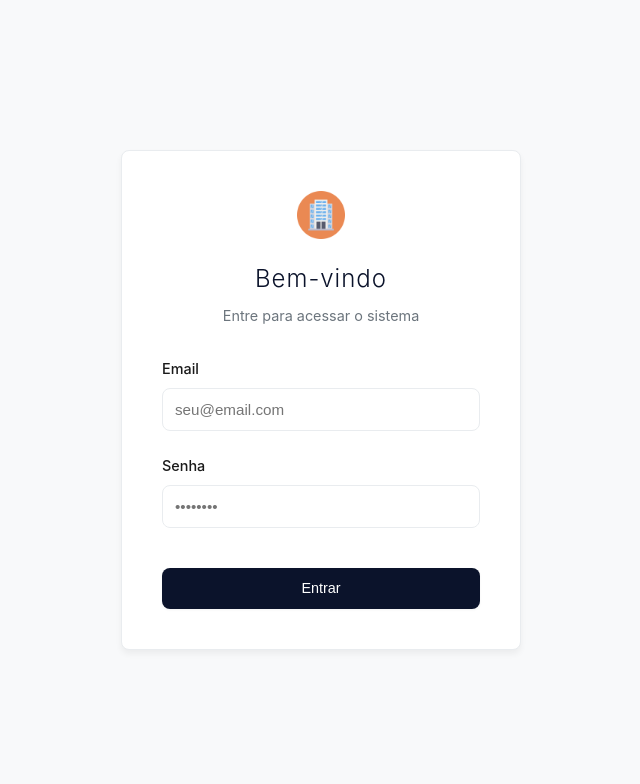
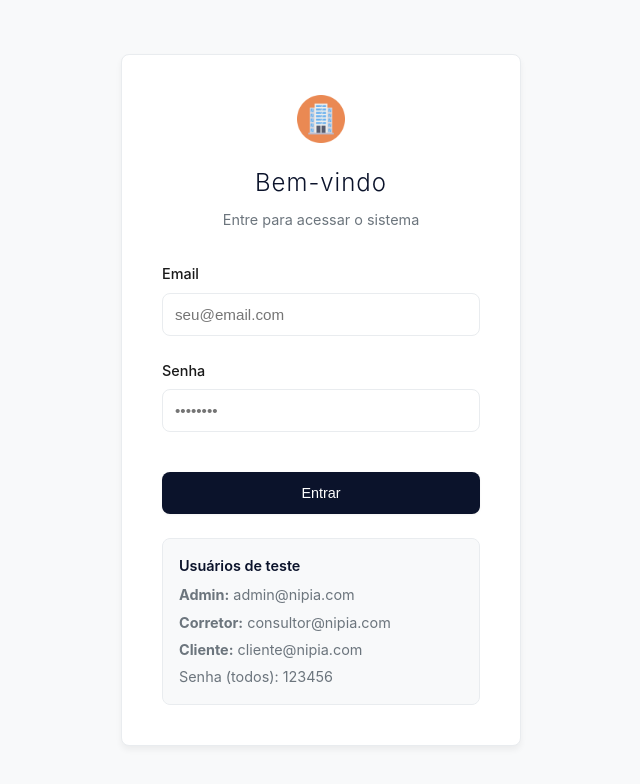
Before and after one commit to HenriqueLauxen/imobiliaria-fe, a React (Vite) app: page /imoveis in a window 1280 px wide. Shown: the top 784 px of the page, without its empty margins (319-959 px from the left). Built offline with nearby package versions, Linux system fonts and the light colour scheme.

Commit message:
login senhas

```diff
--- a/src/pages/PaginaLogin.jsx
+++ b/src/pages/PaginaLogin.jsx
@@ -104,6 +104,26 @@ function PaginaLogin() {
             {loading ? 'Entrando...' : 'Entrar'}
           </button>
         </form>
+
+        <div style={{
+          marginTop: '1.5rem',
+          padding: '1rem',
+          backgroundColor: 'var(--background)',
+          borderRadius: 'var(--radius)',
+          border: '1px solid var(--border)',
+          color: 'var(--text-muted)',
+          fontSize: '0.9rem'
+        }}>
+          <div style={{ fontWeight: 600, color: 'var(--primary)', marginBottom: '0.5rem' }}>
+            Usuários de teste
+          </div>
+          <div style={{ display: 'grid', gap: '0.35rem' }}>
+            <div><strong>Admin:</strong> admin@nipia.com</div>
+            <div><strong>Corretor:</strong> consultor@nipia.com</div>
+            <div><strong>Cliente:</strong> cliente@nipia.com</div>
+            <div>Senha (todos): 123456</div>
+          </div>
+        </div>
       </div>
     </div>
   );
```
